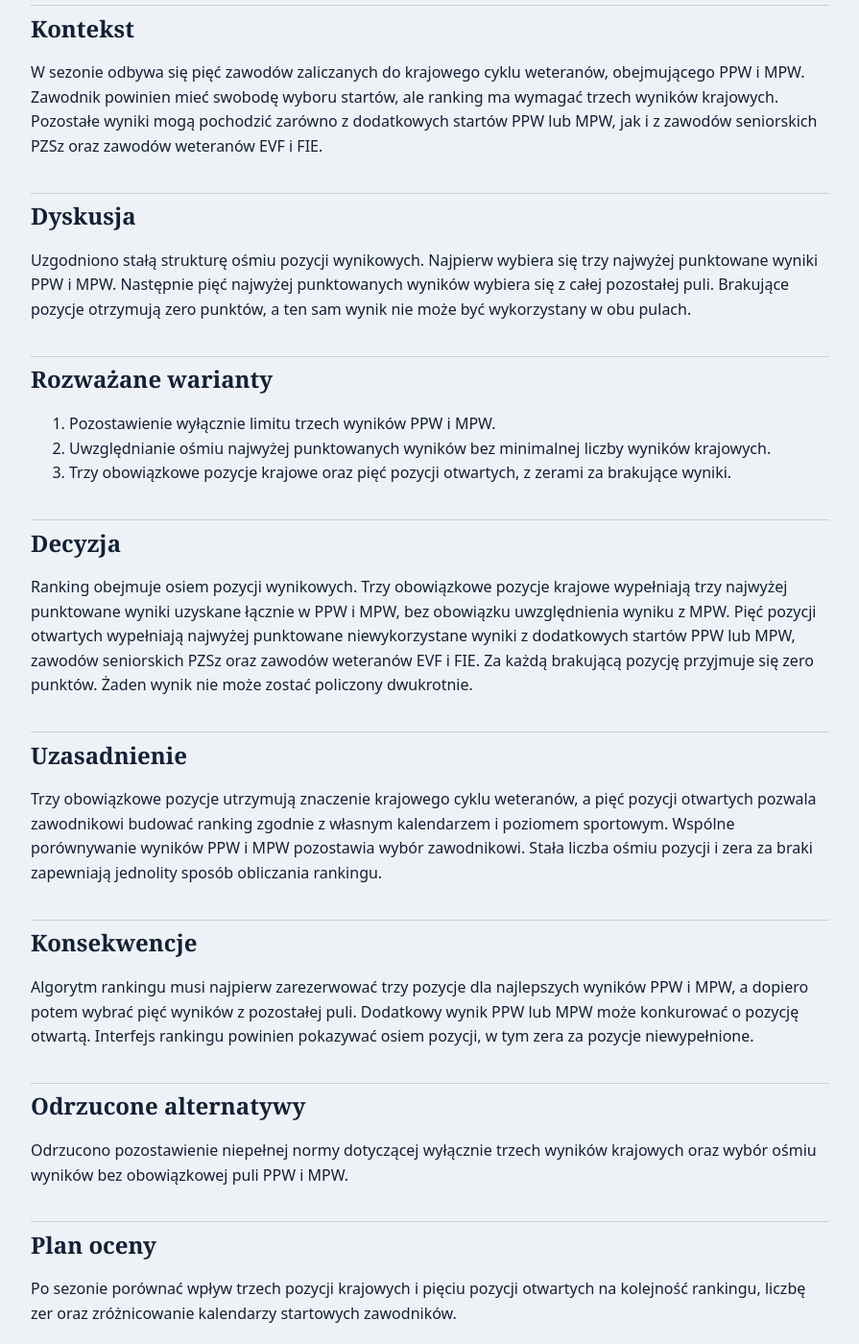
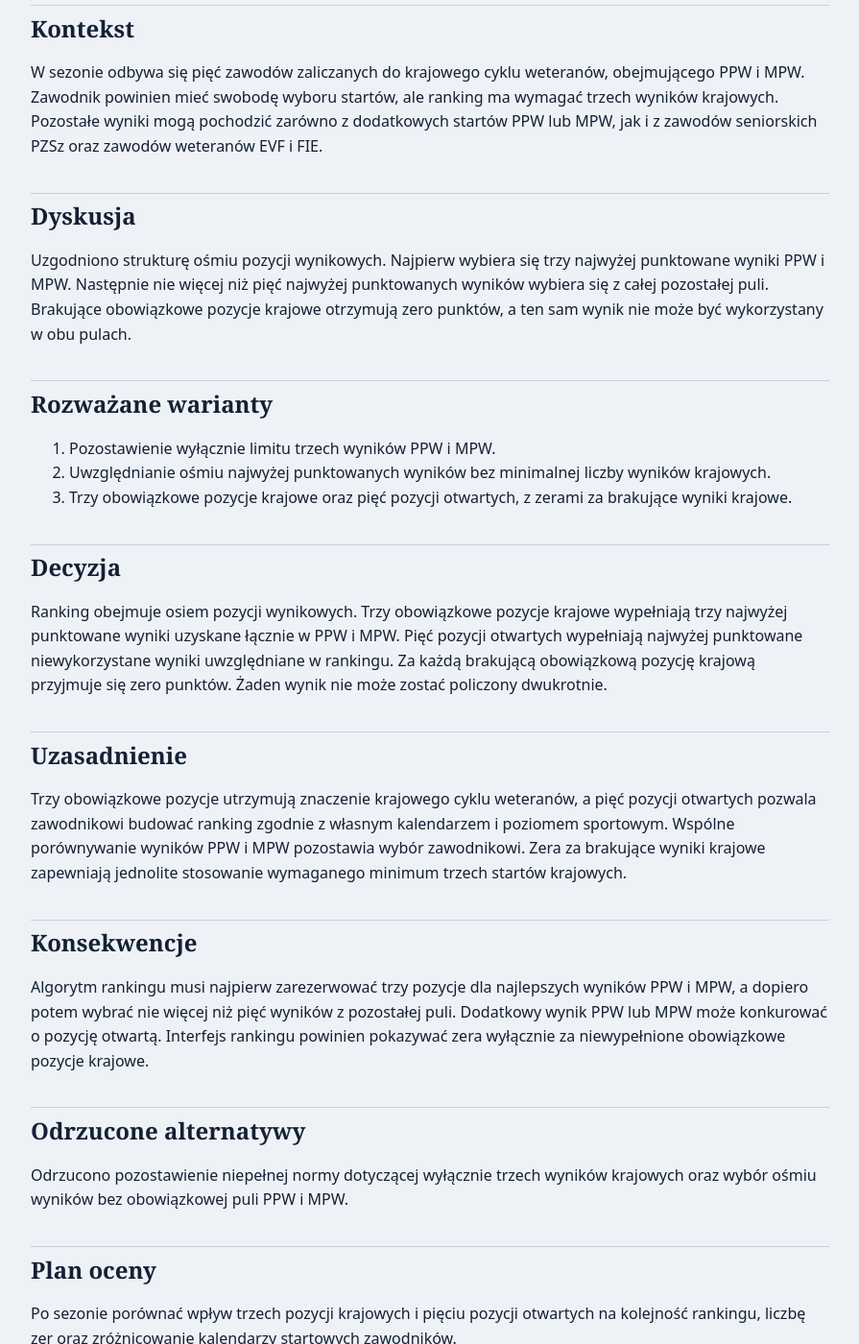
Before and after one commit to Fencer4Life/Regulamin_Kadry-SPWS, a Jekyll site: the page built from _decyzje/DR-019-osiem-pozycji-rankingowych.md, in a window 1280 px wide and 1400 px high, scrolled down 1027 px. Shown: the whole window at 96% size, without its empty margins (32-927 px from the left). Built offline with Jekyll 4.4.1, drawn with Linux system fonts in a browser that asks for light colours.

Commit message:
refactor: simplify ranking rule and space tables

```diff
--- a/_decyzje/DR-019-osiem-pozycji-rankingowych.md
+++ b/_decyzje/DR-019-osiem-pozycji-rankingowych.md
@@ -29,25 +29,25 @@ W sezonie odbywa się pięć zawodów zaliczanych do krajowego cyklu weteranów,
 
 ## Dyskusja
 
-Uzgodniono stałą strukturę ośmiu pozycji wynikowych. Najpierw wybiera się trzy najwyżej punktowane wyniki PPW i MPW. Następnie pięć najwyżej punktowanych wyników wybiera się z całej pozostałej puli. Brakujące pozycje otrzymują zero punktów, a ten sam wynik nie może być wykorzystany w obu pulach.
+Uzgodniono strukturę ośmiu pozycji wynikowych. Najpierw wybiera się trzy najwyżej punktowane wyniki PPW i MPW. Następnie nie więcej niż pięć najwyżej punktowanych wyników wybiera się z całej pozostałej puli. Brakujące obowiązkowe pozycje krajowe otrzymują zero punktów, a ten sam wynik nie może być wykorzystany w obu pulach.
 
 ## Rozważane warianty
 
 1. Pozostawienie wyłącznie limitu trzech wyników PPW i MPW.
 2. Uwzględnianie ośmiu najwyżej punktowanych wyników bez minimalnej liczby wyników krajowych.
-3. Trzy obowiązkowe pozycje krajowe oraz pięć pozycji otwartych, z zerami za brakujące wyniki.
+3. Trzy obowiązkowe pozycje krajowe oraz pięć pozycji otwartych, z zerami za brakujące wyniki krajowe.
 
 ## Decyzja
 
-Ranking obejmuje osiem pozycji wynikowych. Trzy obowiązkowe pozycje krajowe wypełniają trzy najwyżej punktowane wyniki uzyskane łącznie w PPW i MPW, bez obowiązku uwzględnienia wyniku z MPW. Pięć pozycji otwartych wypełniają najwyżej punktowane niewykorzystane wyniki z dodatkowych startów PPW lub MPW, zawodów seniorskich PZSz oraz zawodów weteranów EVF i FIE. Za każdą brakującą pozycję przyjmuje się zero punktów. Żaden wynik nie może zostać policzony dwukrotnie.
+Ranking obejmuje osiem pozycji wynikowych. Trzy obowiązkowe pozycje krajowe wypełniają trzy najwyżej punktowane wyniki uzyskane łącznie w PPW i MPW. Pięć pozycji otwartych wypełniają najwyżej punktowane niewykorzystane wyniki uwzględniane w rankingu. Za każdą brakującą obowiązkową pozycję krajową przyjmuje się zero punktów. Żaden wynik nie może zostać policzony dwukrotnie.
 
 ## Uzasadnienie
 
-Trzy obowiązkowe pozycje utrzymują znaczenie krajowego cyklu weteranów, a pięć pozycji otwartych pozwala zawodnikowi budować ranking zgodnie z własnym kalendarzem i poziomem sportowym. Wspólne porównywanie wyników PPW i MPW pozostawia wybór zawodnikowi. Stała liczba ośmiu pozycji i zera za braki zapewniają jednolity sposób obliczania rankingu.
+Trzy obowiązkowe pozycje utrzymują znaczenie krajowego cyklu weteranów, a pięć pozycji otwartych pozwala zawodnikowi budować ranking zgodnie z własnym kalendarzem i poziomem sportowym. Wspólne porównywanie wyników PPW i MPW pozostawia wybór zawodnikowi. Zera za brakujące wyniki krajowe zapewniają jednolite stosowanie wymaganego minimum trzech startów krajowych.
 
 ## Konsekwencje
 
-Algorytm rankingu musi najpierw zarezerwować trzy pozycje dla najlepszych wyników PPW i MPW, a dopiero potem wybrać pięć wyników z pozostałej puli. Dodatkowy wynik PPW lub MPW może konkurować o pozycję otwartą. Interfejs rankingu powinien pokazywać osiem pozycji, w tym zera za pozycje niewypełnione.
+Algorytm rankingu musi najpierw zarezerwować trzy pozycje dla najlepszych wyników PPW i MPW, a dopiero potem wybrać nie więcej niż pięć wyników z pozostałej puli. Dodatkowy wynik PPW lub MPW może konkurować o pozycję otwartą. Interfejs rankingu powinien pokazywać zera wyłącznie za niewypełnione obowiązkowe pozycje krajowe.
 
 ## Odrzucone alternatywy
 
```
Also changed, not shown: narzedzia/build_regulamin_docx.py (+12 -0 lines), regulamin/Regulamin-powolywania-reprezentacji-Polski-weteranow-w-szermierce_2026.md (+4 -12 lines), tests/test_docx_current_contract.py (+2 -2 lines), tests/test_docx_pagination.py (+11 -0 lines), tests/test_ranking_result_selection.py (+5 -21 lines), 1 other file.
